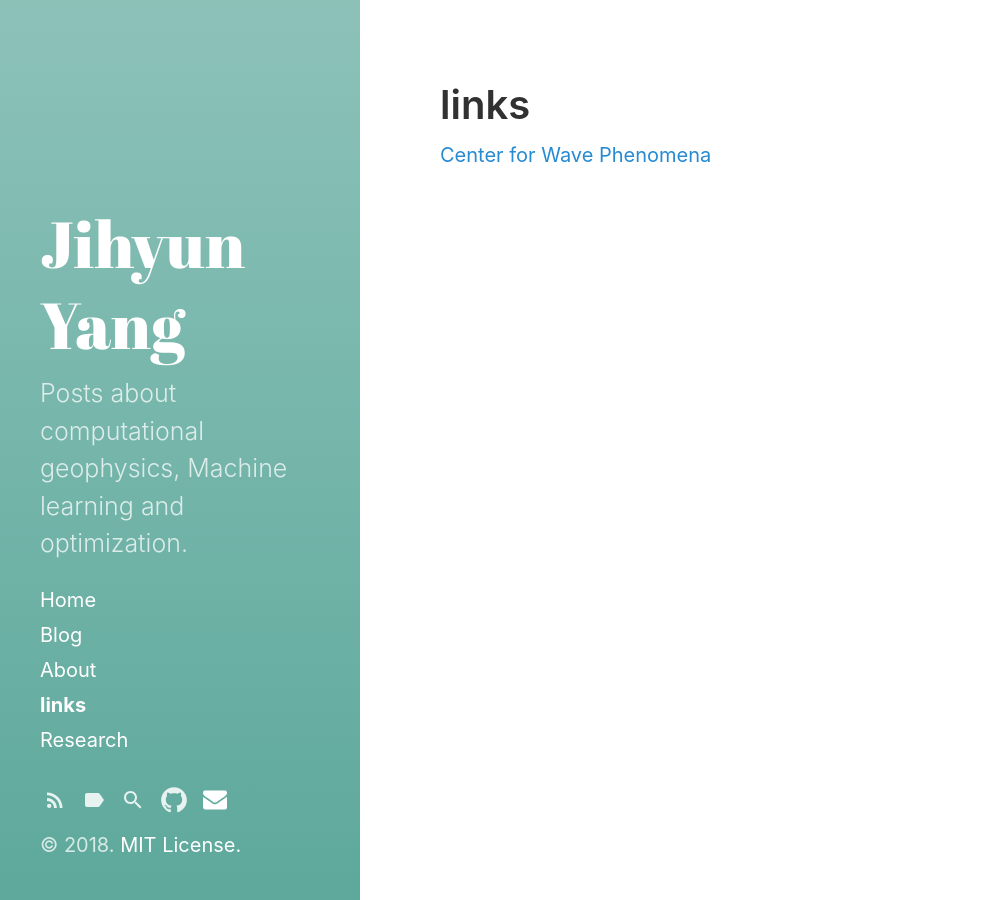
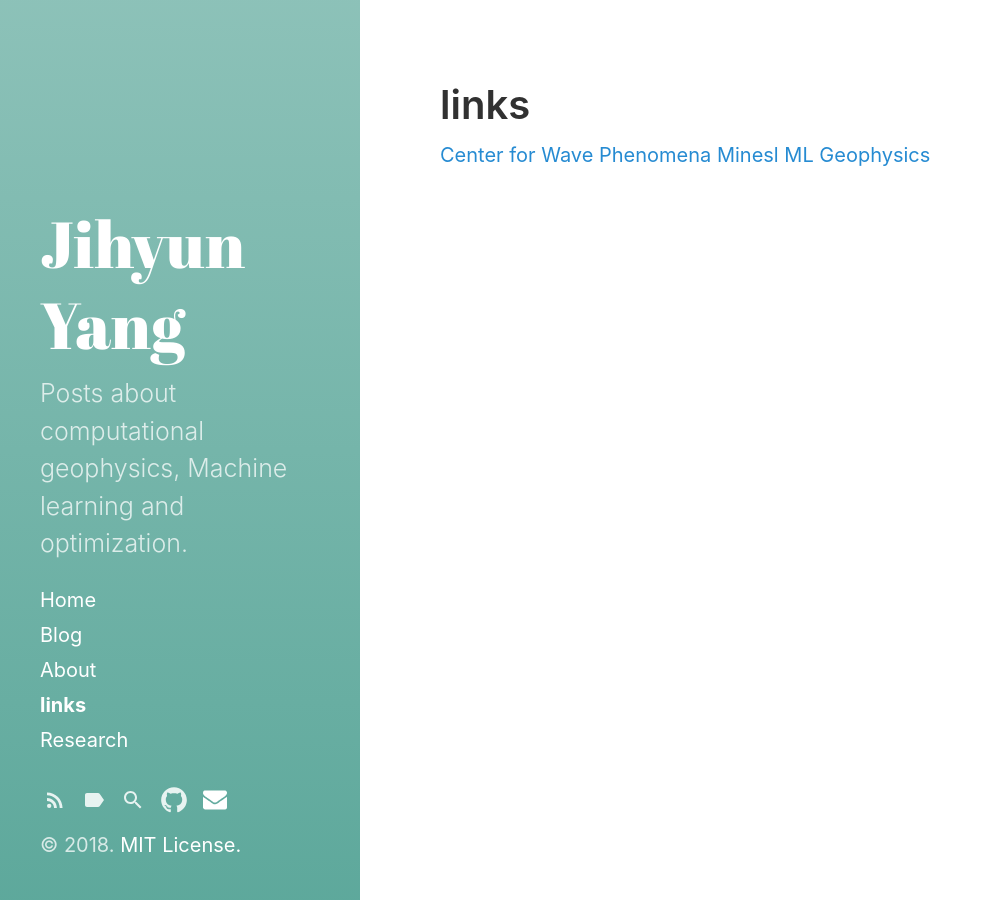
Before and after one commit to jhgeeyang/jhgeeyang.github.io, a Jekyll site: the page built from category/links.md, in a window 1280 px wide. Shown: the whole page, without its empty margins (0-993 px from the left). Built offline with Jekyll 4.4.1, drawn with Linux system fonts in a browser that asks for light colours.

Commit message:
minor link

```diff
--- a/category/links.md
+++ b/category/links.md
@@ -4,3 +4,4 @@ title: links
 ---
 
 [Center for Wave Phenomena](https://cwp.mines.edu)
+[Minesl ML Geophysics](https://mlgeophysics.github.io/community/)
```
Also changed, not shown: category/about/index.md (+0 -1 lines).
